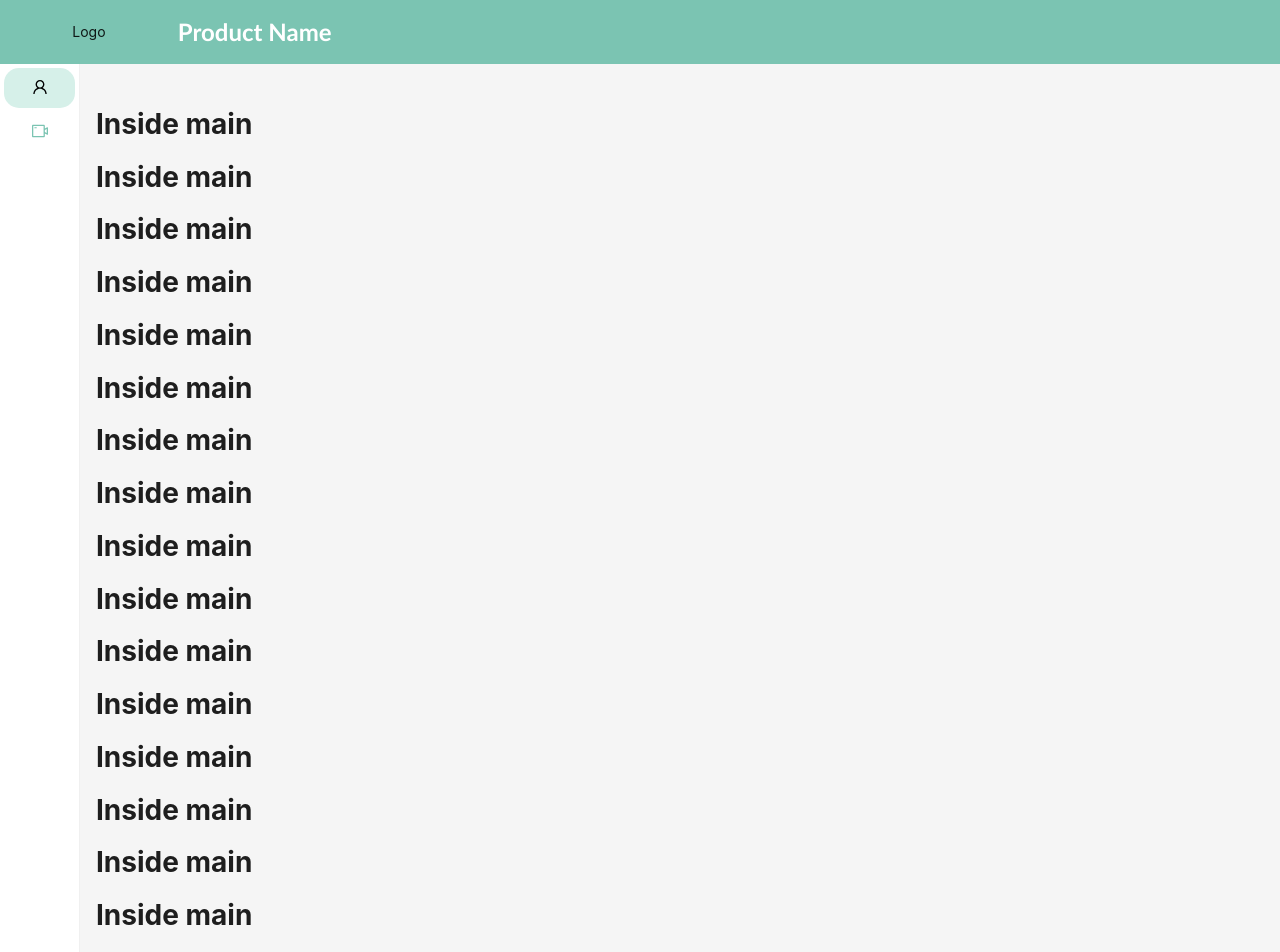
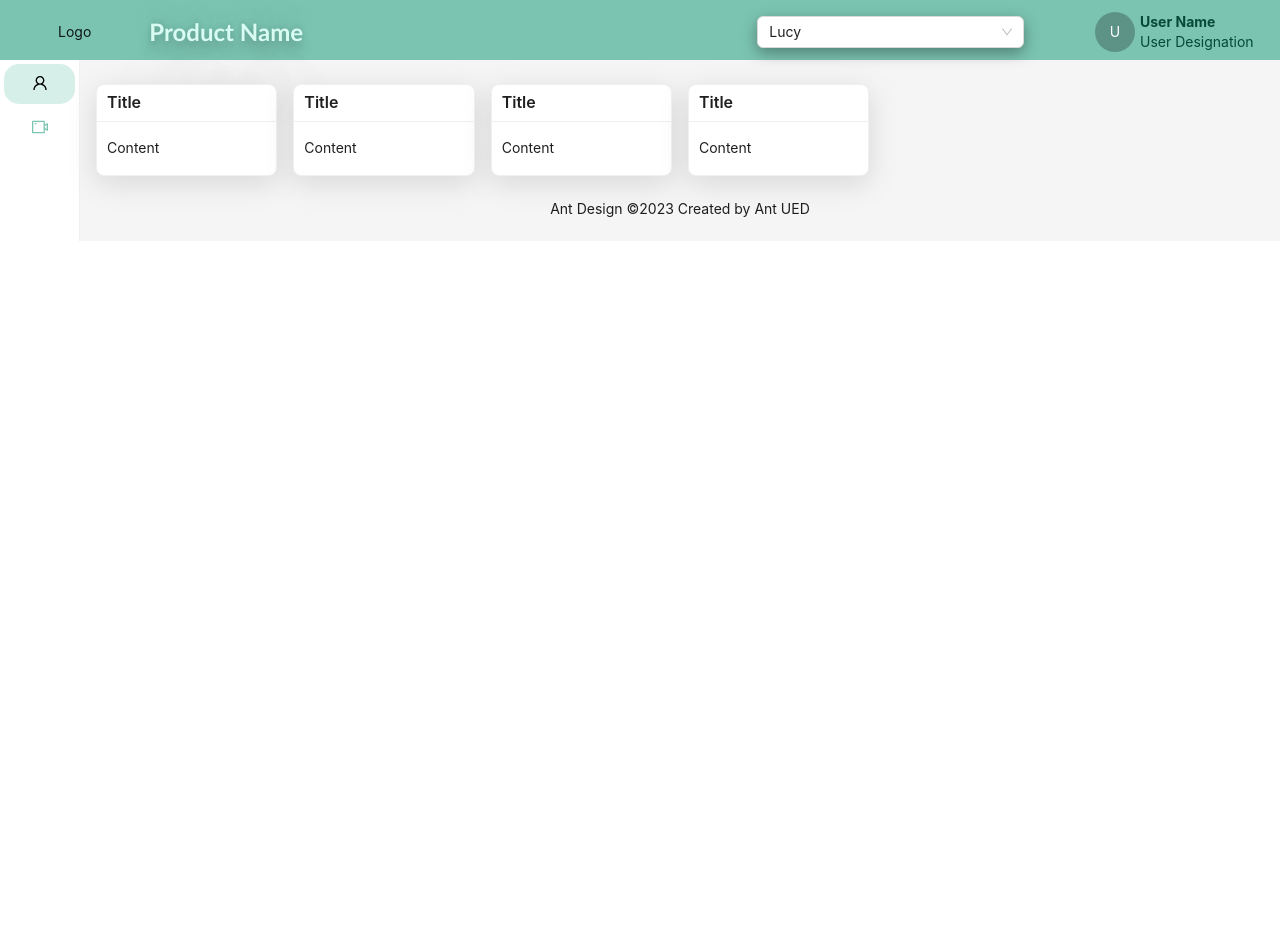
Before and after one commit to varun700/ida_demo, a React app: page / in a window 1280 px wide. Shown: the top 952 px of the page. After the commit the page ends 800 px from the top, so only its background shows below. Built offline with nearby package versions, Linux system fonts and the light colour scheme.

Commit message:
Added select, userInfo in header, Widget components

```diff
--- a/src/App.css
+++ /dev/null
@@ -1,4 +0,0 @@
-body{
-  margin: 0;
-  padding: 0;
-}
--- a/src/App.js
+++ b/src/App.js
@@ -1,16 +1,8 @@
 import React from "react";
-import { Route, Routes } from "react-router-dom";
-import Home from "./components/Home";
 import MainApp from "./containers/MainApp";
 
 const App = () => {
-  return (
-    // <Routes>
-    //   <Route path="/" element={<MainApp />}></Route>
-    //   {/* <Route path="/hello" element={<HelloS val={"2"} />}></Route> */}
-    // </Routes>
-    <MainApp />
-  );
+  return <MainApp />;
 };
 
 export default App;
--- a/src/components/Home/index.js
+++ /dev/null
@@ -1,7 +0,0 @@
-import React from "react";
-
-const index = () => {
-  return <div>index</div>;
-};
-
-export default index;
--- /dev/null
+++ b/src/components/Widget/index.js
@@ -0,0 +1,31 @@
+import React from "react";
+import { Card } from "antd";
+// import PropTypes from "prop-types";
+
+const index = ({ title, children, styleName, cover, extra, actions }) => {
+  return (
+    <Card
+      title={title}
+      actions={actions}
+      cover={cover}
+      className={`app-card-widget ${styleName}`}
+      extra={extra}
+    >
+      {children}
+    </Card>
+  );
+};
+
+export default index;
+
+// index.defaultProps = {
+//   styleName: "",
+// };
+
+// index.propTypes = {
+//   title: PropTypes.node,
+//   extra: PropTypes.node,
+//   cover: PropTypes.node,
+//   actions: PropTypes.node,
+//   children: PropTypes.node.isRequired,
+// };
--- a/src/containers/Header/index.js
+++ b/src/containers/Header/index.js
@@ -1,5 +1,5 @@
 import React from "react";
-import { Row, Col } from "antd";
+import { Row, Col, Avatar, Select } from "antd";
 
 const index = () => {
   return (
@@ -8,8 +8,27 @@ const index = () => {
         <Col span={2}>
           <div className="logo">Logo</div>
         </Col>
-        <Col span={20}>
+        <Col span={11}>
           <div className="appName">Product Name</div>
+        </Col>
+        <Col span={5}>
+          <Select defaultValue="lucy" className="headerSelect">
+            <Select.Option value="jack">Jack</Select.Option>
+            <Select.Option value="lucy">Lucy</Select.Option>
+          </Select>
+        </Col>
+        <Col span={4}>
+          <div className="userInfo">
+            <div className="userImage">
+              <Avatar size="large">U</Avatar>
+            </div>
+            <div className="userDesc">
+              <p className="userName">
+                <b>User Name</b>
+              </p>
+              <p className="userDesig">User Designation</p>
+            </div>
+          </div>
         </Col>
       </Row>
     </>
--- a/src/containers/Header/style.css
+++ b/src/containers/Header/style.css
@@ -1,24 +1,52 @@
 .header{
     padding: 0;
     background: #7BC4B2;
-    /* background: #fff; */
-    /* background: #d53369;
-    background: -webkit-linear-gradient(to top, #cbad6d, #d53369);
-    background: linear-gradient(to top, #cbad6d, #d53369);  */
+    height: 60px;
 }
 
 .logo{
     display: flex;
     justify-content: center;
     align-items: center;
-    /* background-color: #d53369; */
-    /* background: #d53369;
-    background: -webkit-linear-gradient(to top, #cbad6d, #d53369);
-    background: linear-gradient(to top, #cbad6d, #d53369);  */
 }
 
 .appName{
     font-size: 1.5rem;
     font-weight: 600;
-    color: #fff;
-    font-family: 'Trebuchet MS', 'Lucida Sans Unicode', 'Lucida Grande', 'Lucida Sans', Arial, sans-serif;}
+    color: #d8fbf2;
+    font-family: 'Trebuchet MS', 'Lucida Sans Unicode', 'Lucida Grande', 'Lucida Sans', Arial, sans-serif;
+    text-shadow: rgba(0, 0, 0, 0.25) 0px 54px 55px, rgba(0, 0, 0, 0.12) 0px -12px 30px, rgba(0, 0, 0, 0.12) 0px 4px 6px, rgba(0, 0, 0, 0.17) 0px 12px 13px, rgba(0, 0, 0, 0.09) 0px -3px 5px;
+}
+
+.userInfo {
+    display: flex;
+    justify-content: flex-end;
+    width: 100%;
+}
+
+.userImage{
+    height: 100%;
+    align-items: center;
+    display: flex;
+}
+
+.userImage Avatar {
+    background-color: #0d8c6d;
+}
+
+.userName, .userDesig {
+    margin: 0px 5px;
+    color: #064938;
+}
+
+.userDesc {
+    height: 100%;
+    display: flex;
+    flex-direction: column;
+    justify-content: center;
+}
+
+.headerSelect{
+    width: 100%;
+    height: 100%;
+}
--- a/src/index.js
+++ b/src/index.js
@@ -2,7 +2,8 @@ import React from "react";
 import ReactDOM from "react-dom/client";
 import { BrowserRouter } from "react-router-dom";
 import App from "./App";
-import "./App.css";
+import "./styles/index.css";
+
 const root = ReactDOM.createRoot(document.getElementById("root"));
 root.render(
   <React.StrictMode>
--- a/src/routes/main/index.js
+++ b/src/routes/main/index.js
@@ -1,38 +1,26 @@
 import React from "react";
+import Widget from "../../components/Widget";
+import { Row, Col } from "antd";
 
 const index = () => {
-  console.log("Inside main");
   return (
-    <div>
-      <h1>Inside main</h1>
-      <h1>Inside main</h1>
-      <h1>Inside main</h1>
-      <h1>Inside main</h1>
-      <h1>Inside main</h1>
-      <h1>Inside main</h1>
-      <h1>Inside main</h1>
-      <h1>Inside main</h1>
-      <h1>Inside main</h1>
-      <h1>Inside main</h1>
-      <h1>Inside main</h1>
-      <h1>Inside main</h1>
-      <h1>Inside main</h1>
-      <h1>Inside main</h1>
-      <h1>Inside main</h1>
-      <h1>Inside main</h1>
-      <h1>Inside main</h1>
-      <h1>Inside main</h1>
-      <h1>Inside main</h1>
-      <h1>Inside main</h1>
-      <h1>Inside main</h1>
-      <h1>Inside main</h1>
-      <h1>Inside main</h1>
-      <h1>Inside main</h1>
-      <h1>Inside main</h1>
-      <h1>Inside main</h1>
-      <h1>Inside main</h1>
-      <h1>Inside main</h1>
-    </div>
+    <>
+      <Row gutter={[16]}>
+        {/* <div className="pageTitle"></div> */}
+        <Col span={4}>
+          <Widget title="Title">Content</Widget>
+        </Col>
+        <Col span={4}>
+          <Widget title="Title">Content</Widget>
+        </Col>
+        <Col span={4}>
+          <Widget title="Title">Content</Widget>
+        </Col>
+        <Col span={4}>
+          <Widget title="Title">Content</Widget>
+        </Col>
+      </Row>
+    </>
   );
 };
 
--- /dev/null
+++ b/src/styles/App.css
@@ -0,0 +1,22 @@
+body{
+  margin: 0;
+  padding: 0;
+}
+
+p {
+  line-height: 20px;
+}
+
+.app-card-widget{
+  background-color: #fff;
+  box-shadow: rgba(100, 100, 111, 0.2) 0px 7px 29px 0px;
+}
+
+.ant-card-head {
+  padding: 0 10px !important;
+  min-height: 37px !important;
+}
+
+.ant-card-body{
+  padding: 16px 10px !important;
+}
--- /dev/null
+++ b/src/styles/index.css
@@ -0,0 +1,3 @@
+@import "App.css";
+@import "selectStyle.css";
+@import "./pages/main.css";
--- /dev/null
+++ b/src/styles/pages/main.css
@@ -0,0 +1,8 @@
+.pageTitle {
+    position: absolute;
+    left: 80px;
+    top: 60px;
+    background-color: #7bc4b2;
+    height: 80px;
+    width: 100%;
+}
--- /dev/null
+++ b/src/styles/selectStyle.css
@@ -0,0 +1,12 @@
+.ant-select-item-option-selected:not(.ant-select-item-option-disabled){
+    background-color: #7BC4B2 !important;
+    color: #fff !important;
+}
+
+.ant-select-selector{
+    box-shadow: rgba(0, 0, 0, 0.35) 0px 5px 15px;
+}
+
+.ant-select :hover{
+    border-color: #fff !important;
+}
```
